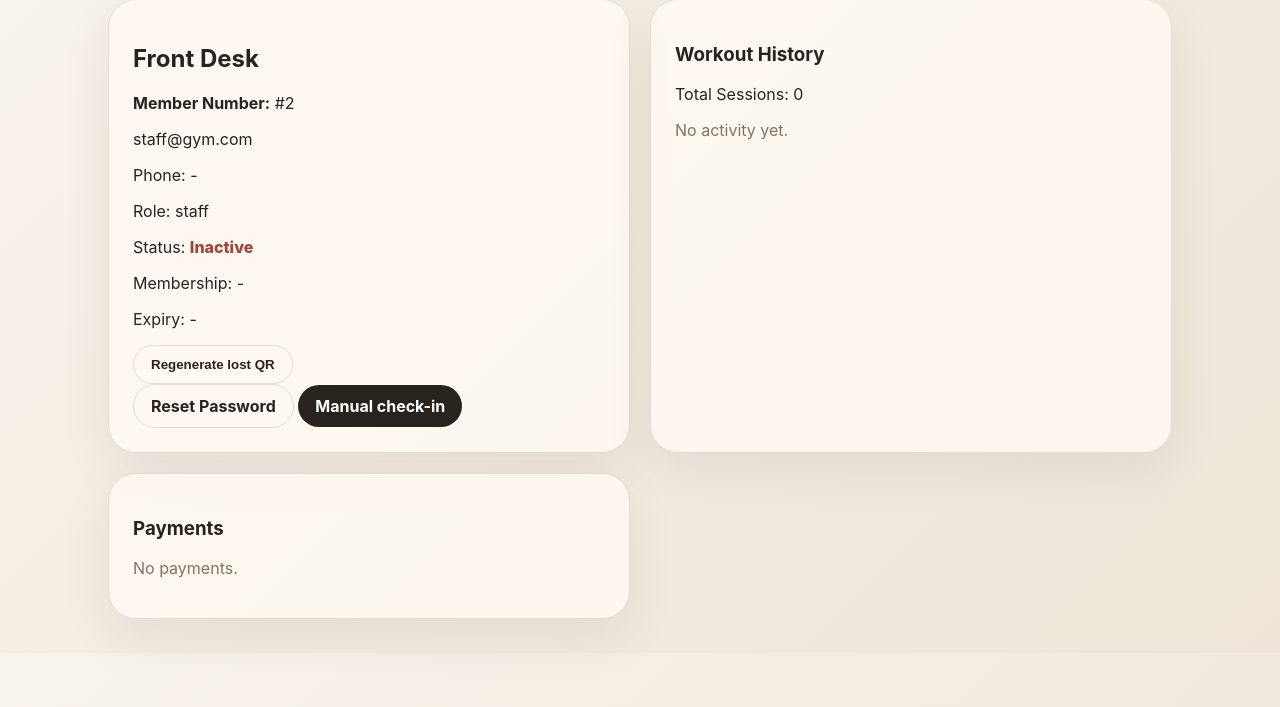
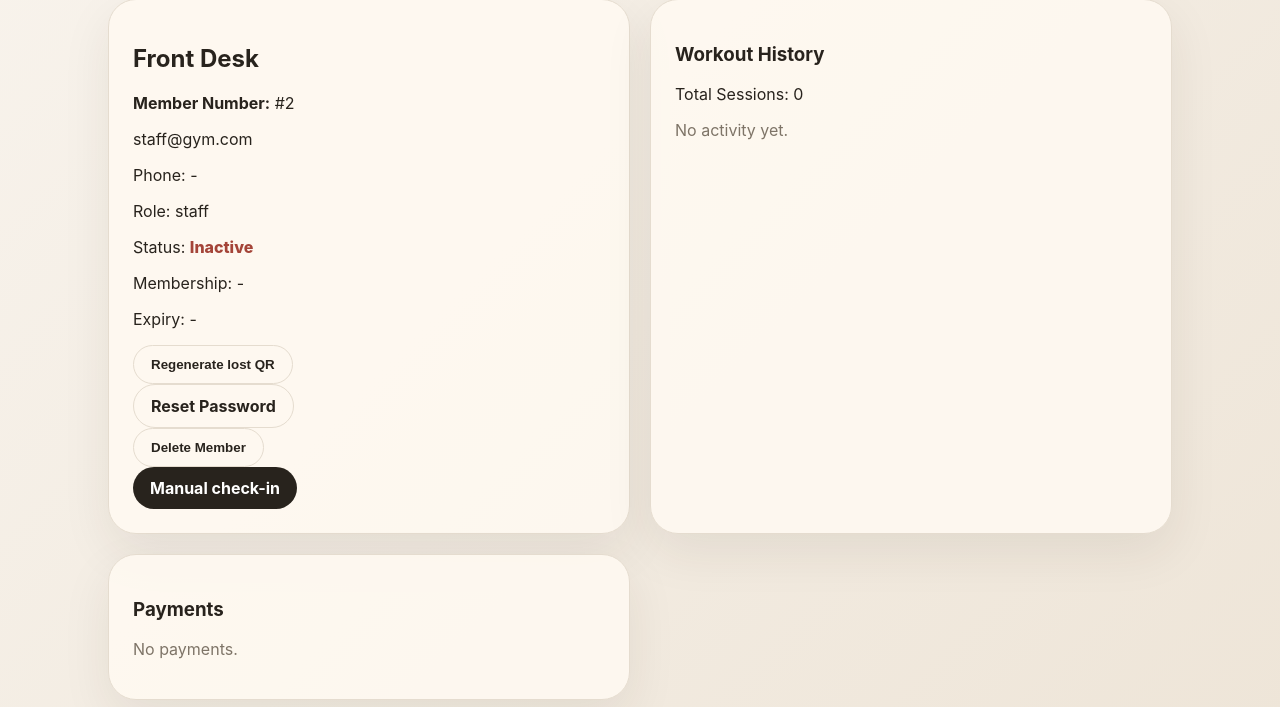
Before and after one commit to XONEDAYS/OFFWHITE, a Flask app: page /member/2 in a window 1280 px wide. Shown: the part 92-799 px from the top of the page. Run offline with Flask 3, Linux system fonts and the light colour scheme; a user stored in the database is signed in; data comes from the database, SQL or seed files in the repository; data that the repository does not hold is empty.

Commit message:
add the delete button

```diff
--- a/templates/member_detail.html
+++ b/templates/member_detail.html
@@ -35,7 +35,16 @@
     {% if current_user.role == 'admin' %}
     <a class="btn ghost" href="{{url_for('admin_reset_password',user_id=user.id)}}">Reset Password</a>
     {% endif %}
+    {% if current_user.role == 'admin' %}
+<form method="post"
+      action="{{ url_for('delete_member', user_id=user.id) }}"
+      onsubmit="return confirm('Delete this member permanently?')">
 
+    <button class="btn ghost">
+        Delete Member
+    </button>
+</form>
+{% endif %}
     <a class="btn" href="{{url_for('manual_checkin',user_id=user.id)}}">Manual check-in</a>
 </div>
 
@@ -58,6 +67,18 @@
             <td>{{ c.muscle_group or '-' }}</td>
             <td>{{ c.note or '-' }}</td>
             <td>{{ c.method or '-' }}</td>
+            {% if current_user.role == 'admin' %}
+    <td>
+        <form method="post"
+              action="{{ url_for('delete_checkin', checkin_id=c.id) }}"
+              onsubmit="return confirm('Delete this workout history?')">
+
+            <button class="btn ghost">
+                Delete
+            </button>
+        </form>
+    </td>
+    {% endif %}
         </tr>
         {% endfor %}
     </table>
```
